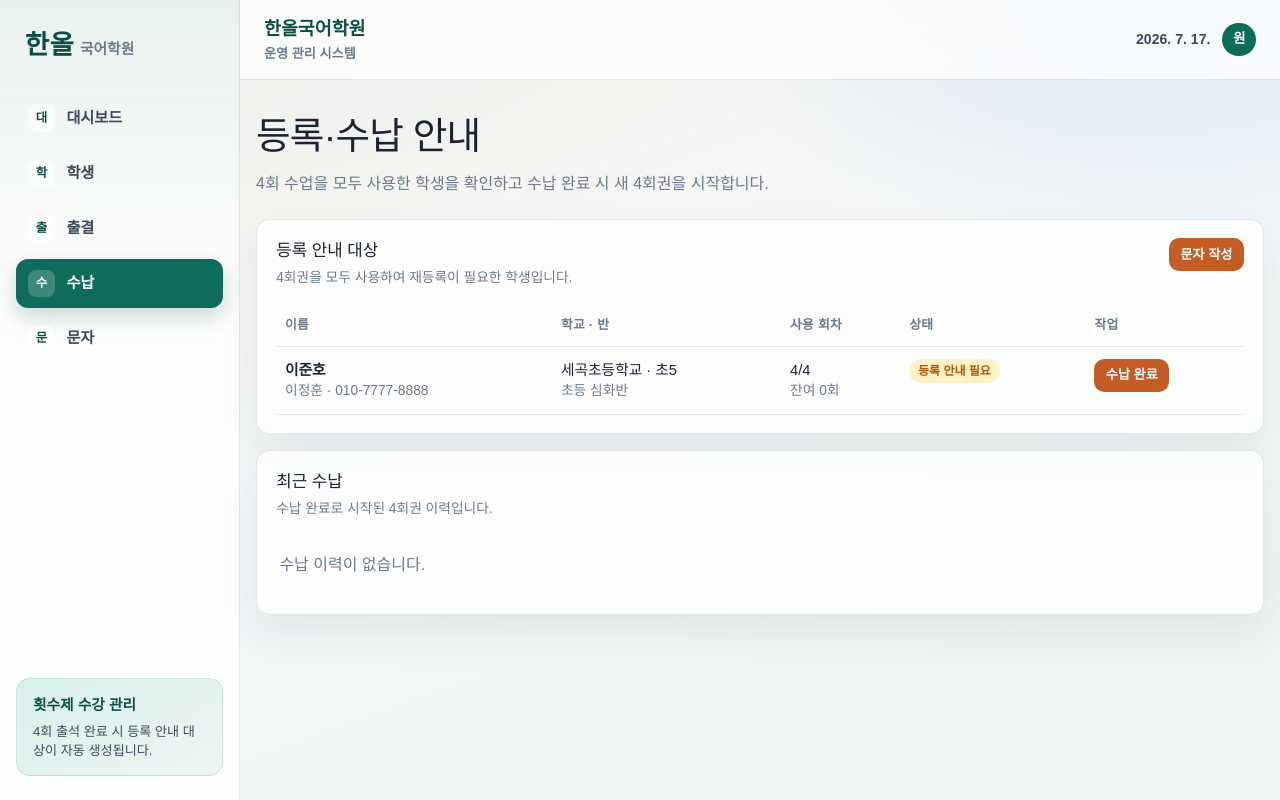
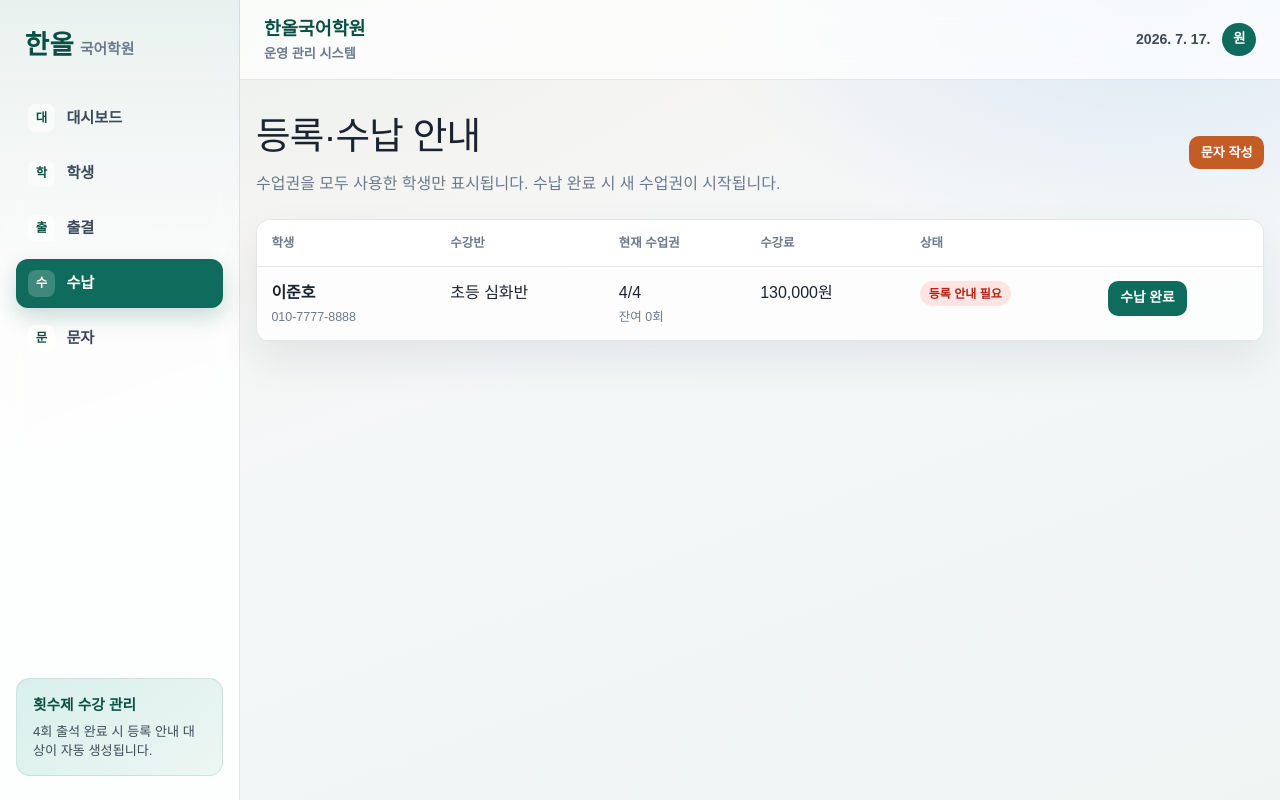
Before and after one commit to So-hee-Good/Hanol, a Next.js app: page /payments in a window 1280 px wide. Built offline with nearby package versions, Linux system fonts and the light colour scheme; a web font is replaced by a local one.

Commit message:
feat: simplify payments page to due-students table
Co-authored-by: So-hee-Good <So-hee-Good@users.noreply.github.com>

```diff
--- a/app/globals.css
+++ b/app/globals.css
@@ -787,6 +787,12 @@ textarea {
   color: white;
 }
 
+.primary-button.compact {
+  padding: 0.45rem 0.75rem;
+  font-size: 0.86rem;
+  white-space: nowrap;
+}
+
 .secondary-button {
   border: 1px solid var(--line);
   background: white;
--- a/app/payments/page.tsx
+++ b/app/payments/page.tsx
@@ -1,8 +1,7 @@
 "use client";
 
 import Link from "next/link";
-import { StatusBadge } from "@/components/StatusBadge";
-import { needsRenewal, remainingSessions } from "@/lib/logic";
+import { needsRenewal } from "@/lib/logic";
 import { useStore } from "@/lib/store";
 
 export default function PaymentsPage() {
@@ -10,128 +9,83 @@ export default function PaymentsPage() {
 
   if (!ready) return <p className="muted">불러오는 중…</p>;
 
-  const due = data.students.filter((s) => needsRenewal(s));
-  const recentPayments = data.payments.slice(0, 20);
+  const students = data.students.filter((s) => needsRenewal(s));
+
+  function pay(studentId: string, tuition: number) {
+    markPayment(studentId, tuition, "수납 완료");
+  }
 
   return (
-    <>
+    <div>
       <section className="page-head">
+        <div className="split-actions">
+          <div>
             <h1>등록·수납 안내</h1>
             <p>
-          4회 수업을 모두 사용한 학생을 확인하고 수납 완료 시 새 4회권을
-          시작합니다.
+              수업권을 모두 사용한 학생만 표시됩니다. 수납 완료 시 새 수업권이
+              시작됩니다.
             </p>
-      </section>
-
-      <section className="panel">
-        <div className="panel-header">
-          <div>
-            <h2>등록 안내 대상</h2>
-            <p>4회권을 모두 사용하여 재등록이 필요한 학생입니다.</p>
           </div>
           <Link href="/messages" className="btn sm accent">
             문자 작성
           </Link>
         </div>
+      </section>
 
-        {due.length === 0 ? (
-          <div className="empty">현재 등록 안내 대상이 없습니다.</div>
-        ) : (
-          <div className="table-wrap">
-            <table className="data">
+      <div className="table-panel">
+        <table>
           <thead>
             <tr>
-                  <th>이름</th>
-                  <th>학교 · 반</th>
-                  <th>사용 회차</th>
+              <th>학생</th>
+              <th>수강반</th>
+              <th>현재 수업권</th>
+              <th>수강료</th>
               <th>상태</th>
-                  <th>작업</th>
+              <th />
             </tr>
           </thead>
           <tbody>
-                {due.map((s) => (
-                  <tr key={s.id}>
+            {students.map((student) => (
+              <tr key={student.id}>
                 <td>
-                      <strong>{s.name}</strong>
-                      <div className="muted">
-                        {s.parentName ? `${s.parentName} · ` : ""}
-                        {s.parentPhone || s.studentPhone || "-"}
-                      </div>
+                  <strong>{student.name}</strong>
+                  <small>{student.parentPhone || "연락처 없음"}</small>
+                </td>
+                <td>{student.className || "-"}</td>
+                <td>
+                  {student.usedCount}/{student.packageSize}
+                  <small>
+                    잔여 {Math.max(student.packageSize - student.usedCount, 0)}
+                    회
+                  </small>
+                </td>
+                <td>{student.tuition.toLocaleString("ko-KR")}원</td>
+                <td>
+                  {student.paymentStatus === "due" ? (
+                    <span className="badge danger">등록 안내 필요</span>
+                  ) : (
+                    <span className="badge success">정상</span>
+                  )}
                 </td>
                 <td>
-                      {s.school || "-"} · {s.grade || "-"}
-                      <div className="muted">{s.className || "-"}</div>
-                    </td>
-                    <td>
-                      {s.usedCount}/{s.packageSize}
-                      <div className="muted">잔여 {remainingSessions(s)}회</div>
-                    </td>
-                    <td>
-                      <StatusBadge student={s} />
-                    </td>
-                    <td>
+                  {student.paymentStatus === "due" && (
                     <button
                       type="button"
-                        className="btn sm accent"
-                        onClick={() => {
-                            const amountRaw = prompt(
-                              "수납 금액을 입력하세요 (원)",
-                              String(s.tuition || 120000)
-                            );
-                          if (amountRaw == null) return;
-                          const amount = Number(amountRaw.replace(/,/g, ""));
-                          if (!Number.isFinite(amount) || amount < 0) {
-                            alert("올바른 금액을 입력하세요.");
-                            return;
-                          }
-                          markPayment(s.id, amount, "수납 완료");
-                        }}
+                      className="primary-button compact"
+                      onClick={() => pay(student.id, student.tuition)}
                     >
                       수납 완료
                     </button>
+                  )}
                 </td>
               </tr>
             ))}
           </tbody>
         </table>
-          </div>
+        {students.length === 0 && (
+          <div className="empty">등록 안내가 필요한 학생이 없습니다.</div>
         )}
-      </section>
-
-      <section className="panel" style={{ marginTop: "1rem" }}>
-        <div className="panel-header">
-          <div>
-            <h2>최근 수납</h2>
-            <p>수납 완료로 시작된 4회권 이력입니다.</p>
       </div>
     </div>
-        {recentPayments.length === 0 ? (
-          <div className="empty">수납 이력이 없습니다.</div>
-        ) : (
-          <div className="activity-list">
-            {recentPayments.map((p) => (
-              <div className="activity-item" key={p.id}>
-                <span className="activity-dot" />
-                <div>
-                  <strong>{p.studentName}</strong>
-                  <p>
-                    {p.amount.toLocaleString("ko-KR")}원
-                    {p.note ? ` · ${p.note}` : ""}
-                  </p>
-                </div>
-                <time>
-                  {new Date(p.paidAt).toLocaleString("ko-KR", {
-                    month: "numeric",
-                    day: "numeric",
-                    hour: "2-digit",
-                    minute: "2-digit",
-                  })}
-                </time>
-              </div>
-            ))}
-          </div>
-        )}
-      </section>
-    </>
   );
 }
```
Lines whose indentation alone changed are shown as unchanged.
